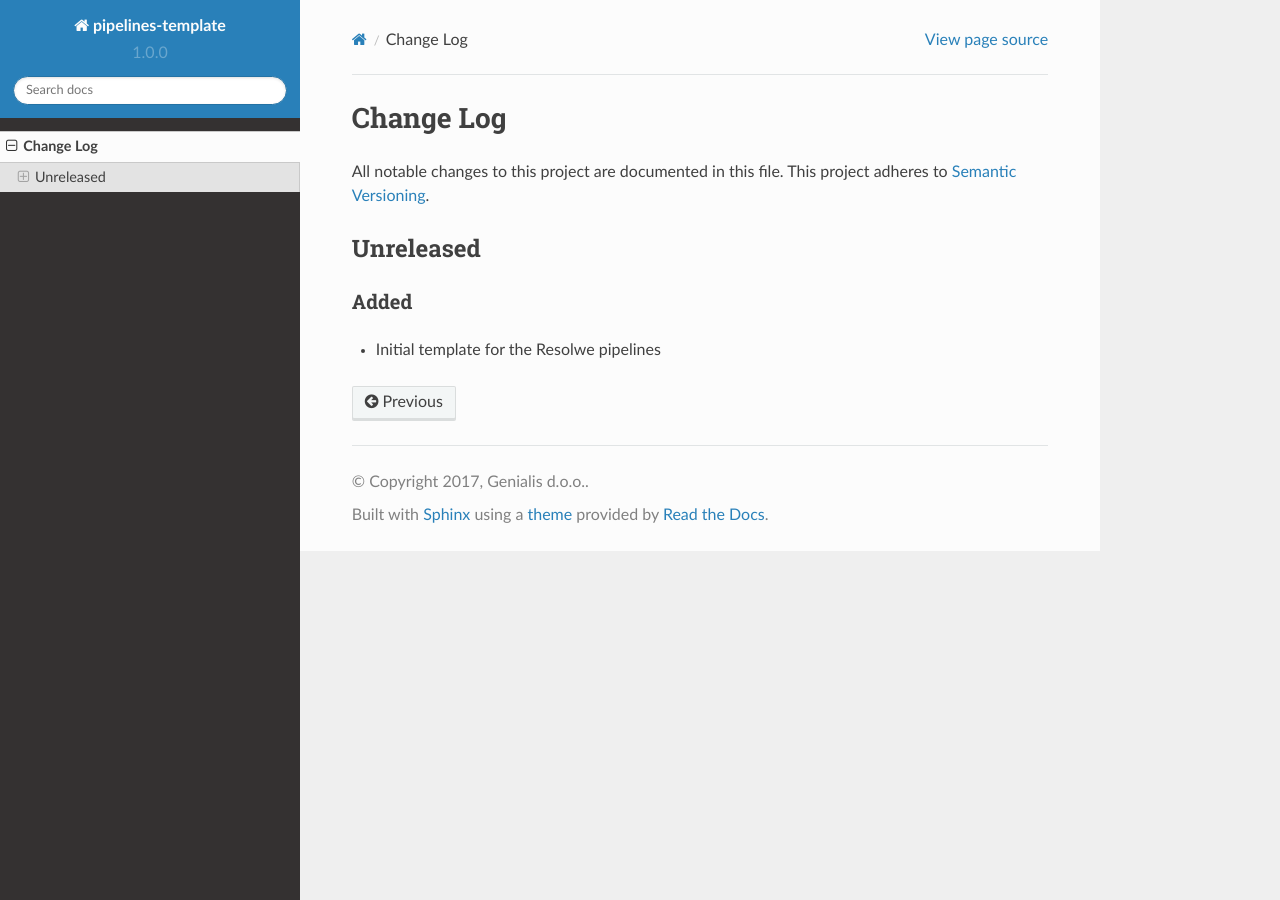
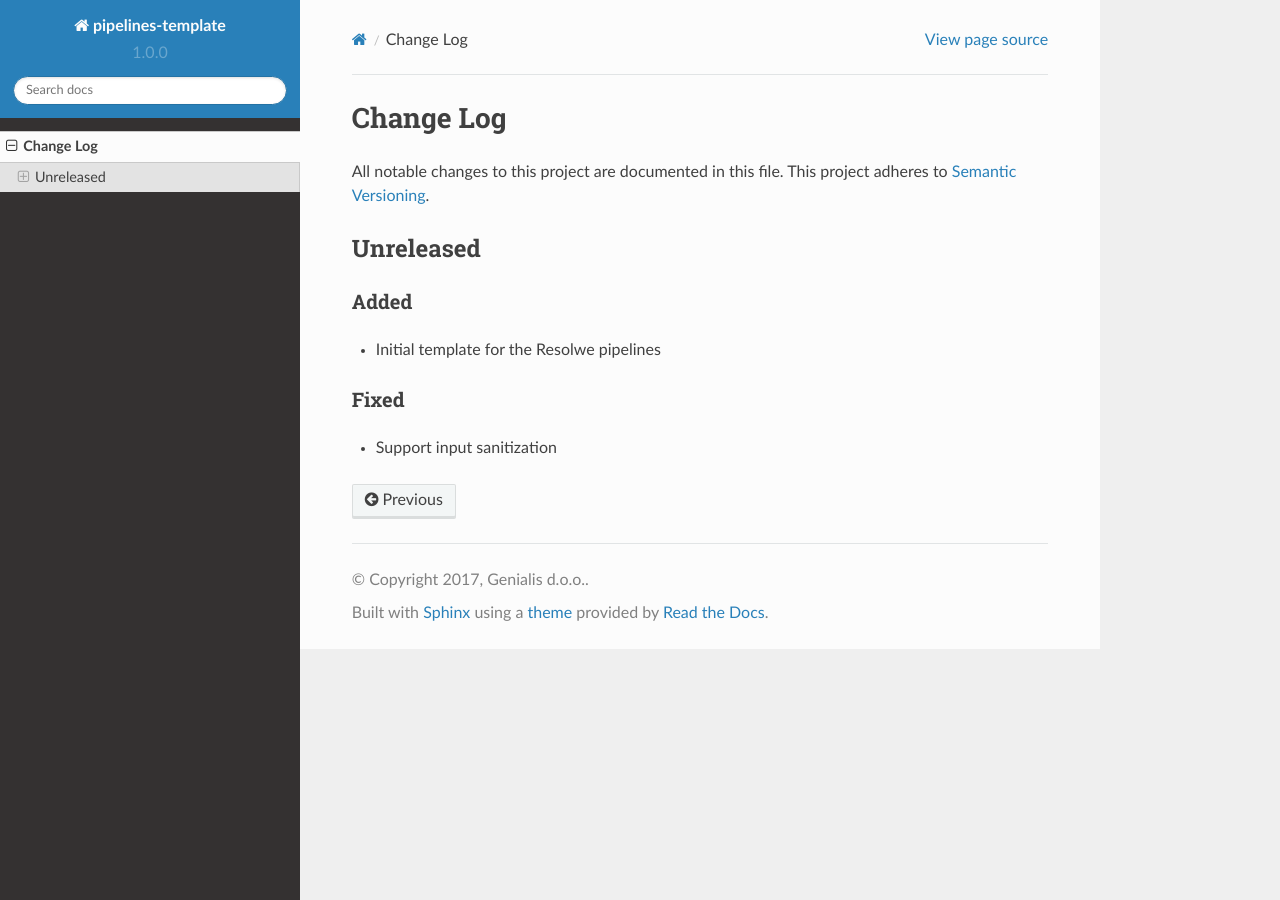
Before and after one commit to tjanez/pipelines-template, a Sphinx documentation site: the page built from docs/CHANGELOG.rst, in a window 1280 px wide. Built offline with Sphinx 7.4.7 and the Read the Docs theme 2.0.0, drawn with Linux system fonts in a browser that asks for light colours.

Commit message:
Support input sanitization

```diff
--- a/docs/CHANGELOG.rst
+++ b/docs/CHANGELOG.rst
@@ -13,3 +13,7 @@ Unreleased
 Added
 -----
 * Initial template for the Resolwe pipelines
+
+Fixed
+-----
+* Support input sanitization
```
Also changed, not shown: 1 other file.
